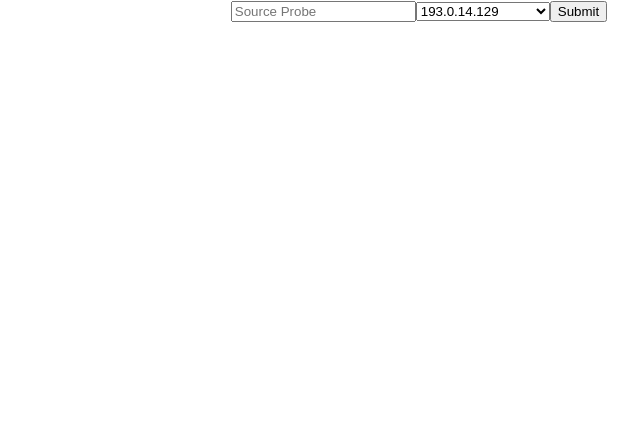
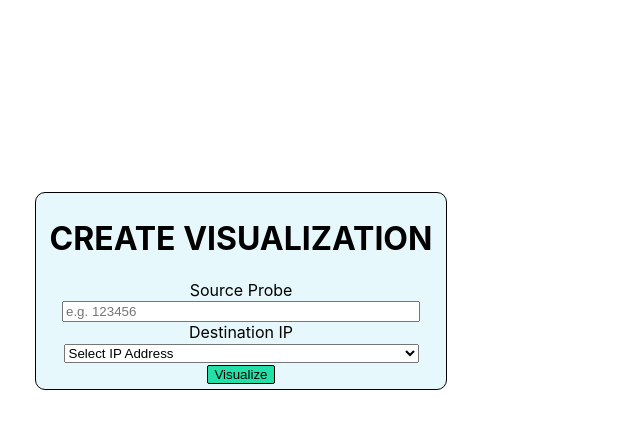
Before and after one commit to fastly/pathly_visualizer, a React (Create React App) app in the folder frontend/: page / in a window 1280 px wide. Shown: the top 428 px of the page, without its empty margins (221-861 px from the left). Built offline with nearby package versions, Linux system fonts and the light colour scheme.

Commit message:
form stylization

```diff
--- a/frontend/src/App.css
+++ b/frontend/src/App.css
@@ -1,5 +1,32 @@
 .App {
   text-align: center;
+  background-color: #E6F8FC;
+  border: solid black;
+  border-width: 1px;
+  border-radius: 10px;
+  width: 400px;
+  padding: 5px;
+  margin-left: 20%;
+  margin-top: 15%;
+}
+
+#submitForm {
+  background-color: #23E0A8;
+  border: solid black;
+  border-width: 1px;
+  border-radius: 2px;
+}
+
+#srcProbe {
+  width: 350px;
+}
+
+#destIP {
+  width: 355px;
+}
+
+label{
+  display:block;
 }
 
 .App-logo {
--- a/frontend/src/App.js
+++ b/frontend/src/App.js
@@ -19,7 +19,7 @@ function App() {
     const xhr = new XMLHttpRequest()
     // I assume keeping localhost here is fine as the code will be running on GCP regardless
     // change to /api/post for testing w/o trcrt path specified yet
-    xhr.open("POST", "http://localhost:8080/trcrt", true)
+    xhr.open("POST", "http://localhost:8080/api/post", true)
     // I'm assuming json is the format we want to be sending requests w/
     xhr.setRequestHeader("Content-Type", "application/json")
     // what happens when response is received
@@ -29,10 +29,14 @@ function App() {
         // TODO Send response to function to parse and create graph
         // graphs will most likely be their own component, might need to pass parsed response as props into component
       }
-      else {
-        console.error(xhr.response)
-        alert("AN ERROR HAS OCCURRED: PLEASE TRY AGAIN")
-      }
+      // else if (xhr.status === 204) {
+      //   console.log("testing")
+      // }
+      // else {
+      //   console.error(xhr.readyState)
+      //   console.error(xhr.status)
+      //   alert("AN ERROR HAS OCCURRED: PLEASE TRY AGAIN")
+      // }
     }
 
     xhr.send(JSON.stringify(formObj))
@@ -41,11 +45,17 @@ function App() {
   return (
     <div className="App">
       {/* FORM FOR COLLECTING DATA FROM BACKEND STORAGE HERE */}
+      <h1>CREATE VISUALIZATION</h1>
       <form id="postForm" onSubmit={search}>
-        <input name="src" placeholder="Source Probe" required></input>
+      <label for="src">Source Probe</label>
+        <input id= "srcProbe" name="src" placeholder="e.g. 123456" required></input>
+
+        <br></br>
         {/* Using list of measurements sds suggested to start from */}
-        <select name="dst" placeholder="Destination IP" required>
-          {/* Separated using optgroup --> note I have no way to test this rn and I've never used optgroup before */}
+        <label for="dst">Destination IP</label>
+        <select id="destIP" name="dst" placeholder="Destination IP" required>
+        {/* <option selected="true" style={{display: 'none'}}></option> */}
+        <option hidden> Select IP Address</option>
           <optgroup label="k-root">
             <option value="193.0.14.129">193.0.14.129</option>
             <option value="2001:7fd::1">2001:7fd::1</option>
@@ -59,8 +69,8 @@ function App() {
             <option value="2a04:4e42::1">2a04:4e42::1</option>
           </optgroup>
         </select>
-
-        <button id="submitForm" type="submit">Submit</button>
+        <br></br>
+        <button id="submitForm" type="submit">Visualize</button>
       </form>
     </div>
   );
```
Also changed, not shown: 2 other files (tests, documents, lock files or other folders).
